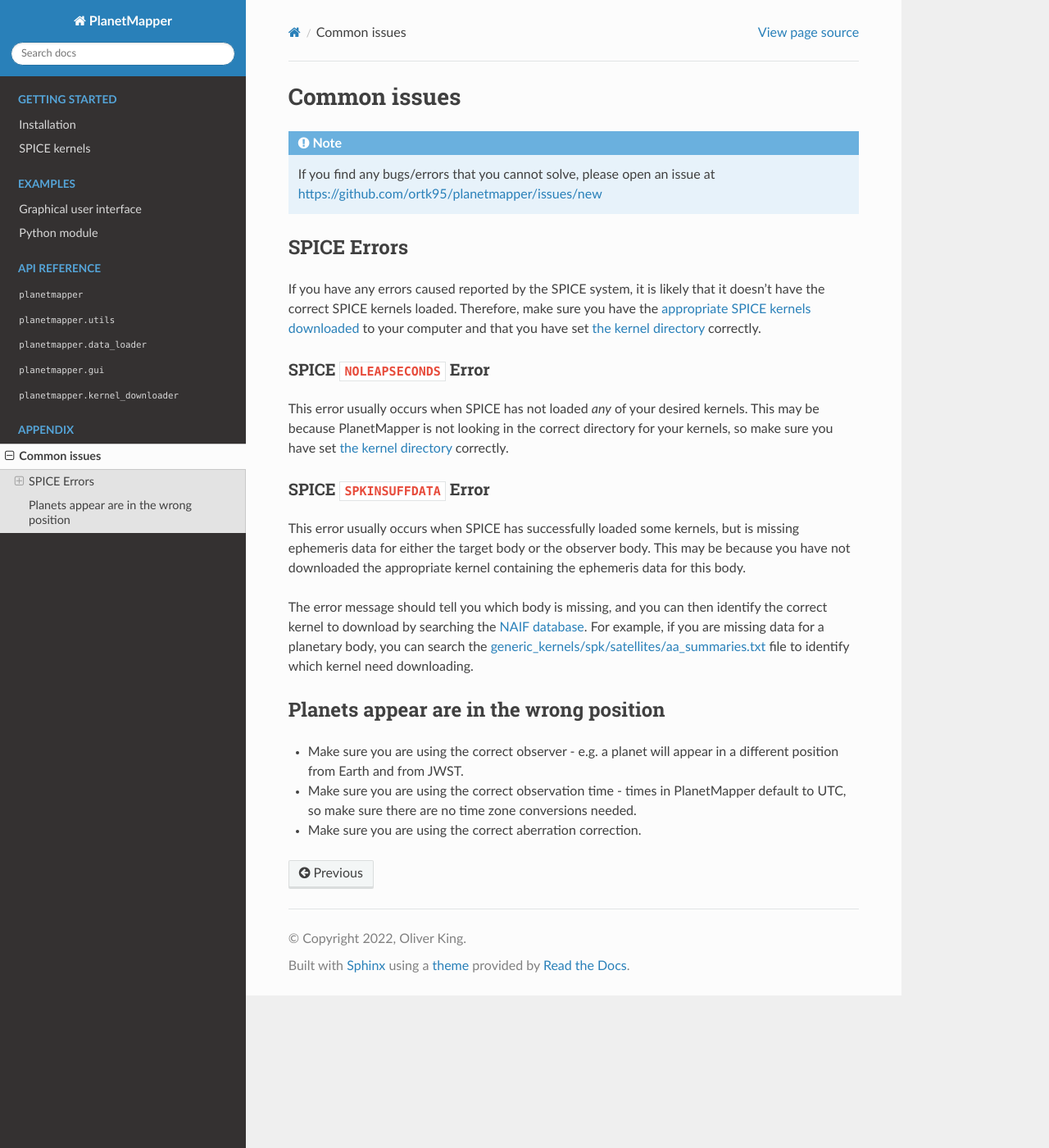
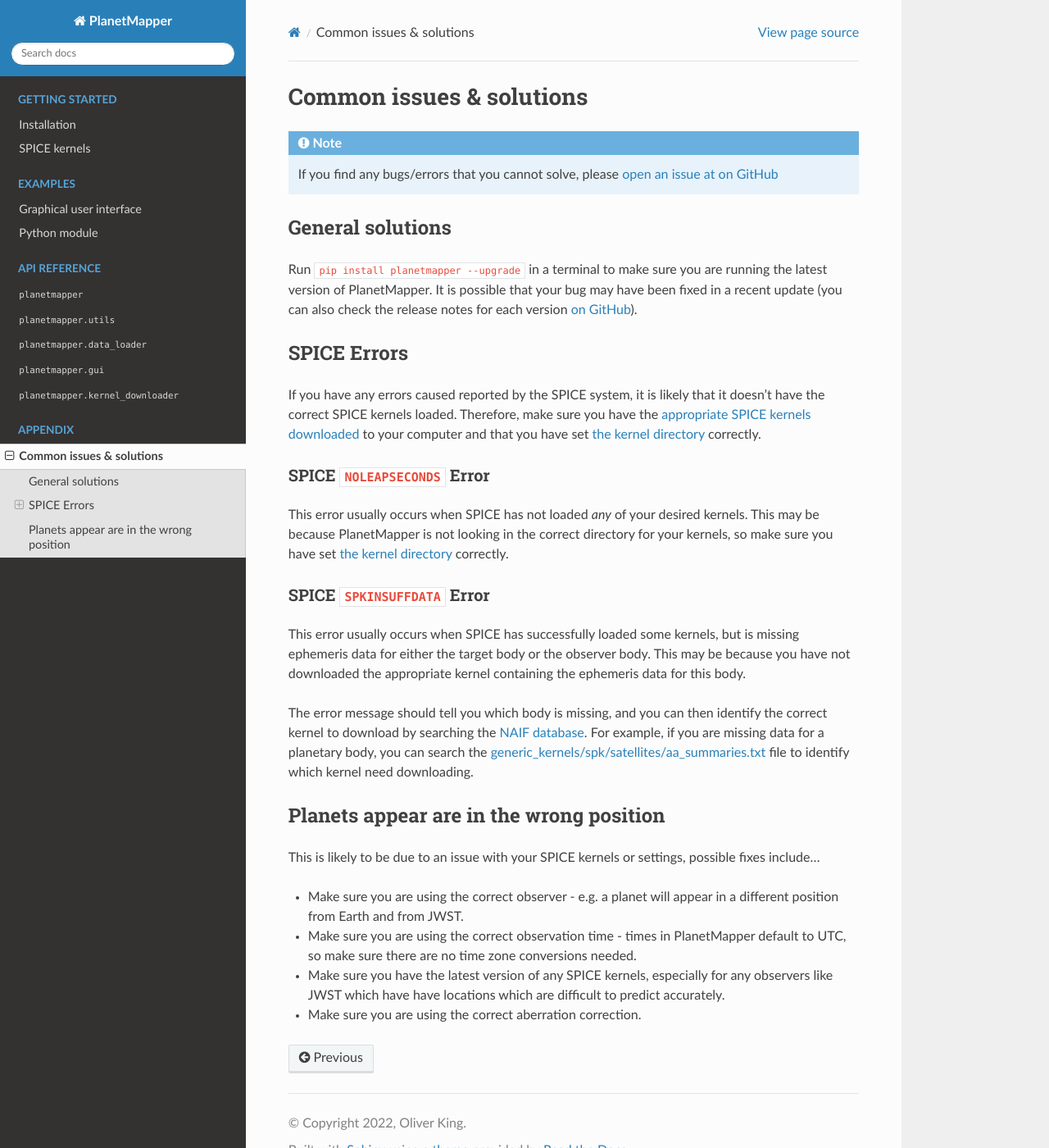
Before and after one commit to ortk95/planetmapper, a Sphinx documentation site: the page built from docs/common_issues.rst, in a window 1280 px wide and 1400 px high. Shown: the whole window at 82% size. Built offline with Sphinx 7.4.7 and the Read the Docs theme 2.0.0, drawn with Linux system fonts in a browser that asks for light colours; the version number could not be read and is left out.

Commit message:
Documentation

```diff
--- a/docs/common_issues.rst
+++ b/docs/common_issues.rst
@@ -1,10 +1,16 @@
 .. _common issues:
 
-Common issues
-*************
+Common issues & solutions
+*************************
 
 .. note::
-    If you find any bugs/errors that you cannot solve, please open an issue at https://github.com/ortk95/planetmapper/issues/new
+    If you find any bugs/errors that you cannot solve, please `open an issue at on GitHub <https://github.com/ortk95/planetmapper/issues/new>`__
+
+
+General solutions
+=================
+Run `pip install planetmapper --upgrade` in a terminal to make sure you are running the latest version of PlanetMapper. It is possible that your bug may have been fixed in a recent update (you can also check the release notes for each version `on GitHub <https://github.com/ortk95/planetmapper/releases>`__).
+
 
 SPICE Errors
 ============
@@ -24,6 +30,9 @@
 
 Planets appear are in the wrong position
 ========================================
+This is likely to be due to an issue with your SPICE kernels or settings, possible fixes include...
+
 - Make sure you are using the correct observer - e.g. a planet will appear in a different position from Earth and from JWST.
 - Make sure you are using the correct observation time - times in PlanetMapper default to UTC, so make sure there are no time zone conversions needed.
+- Make sure you have the latest version of any SPICE kernels, especially for any observers like JWST which have have locations which are difficult to predict accurately.
 - Make sure you are using the correct aberration correction.
```
